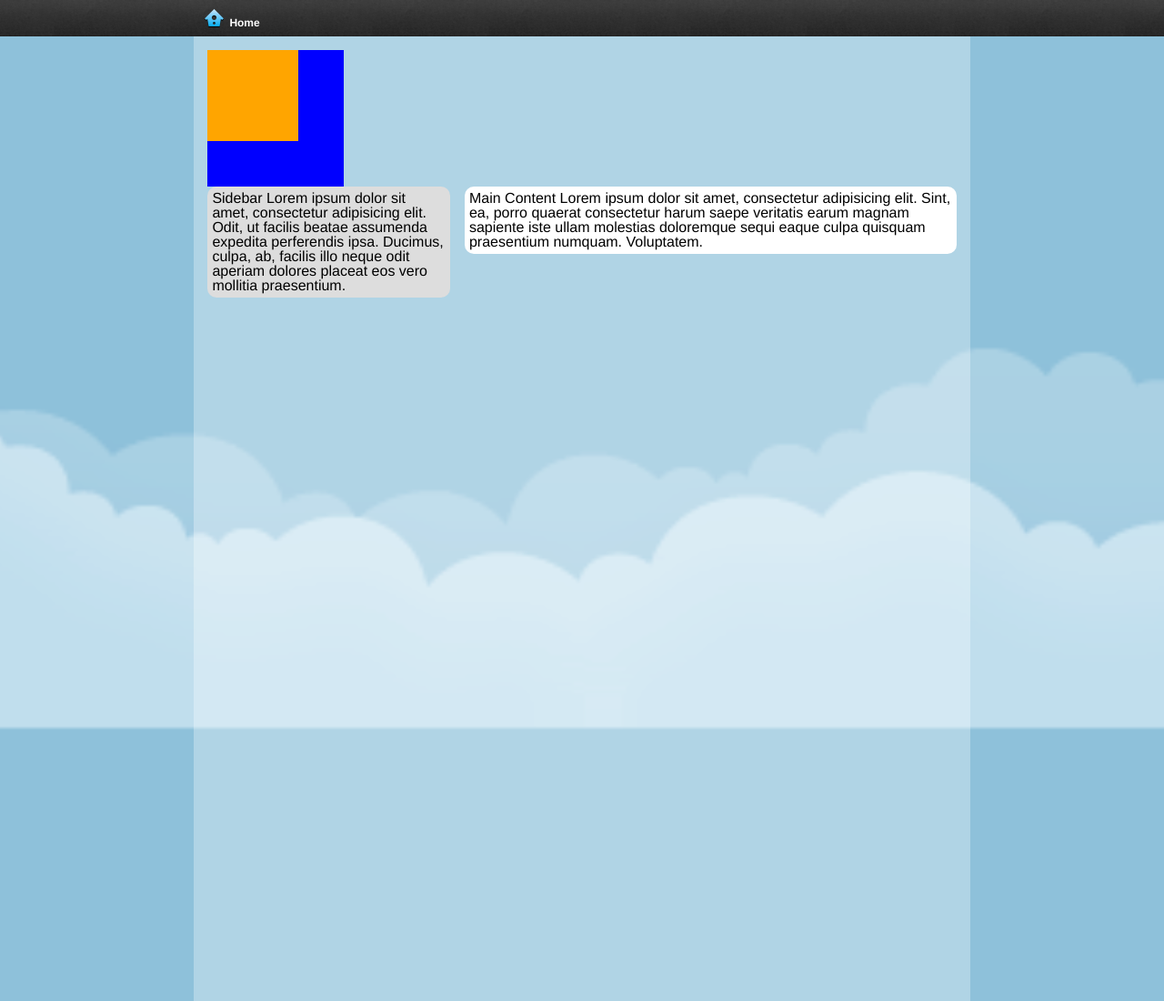
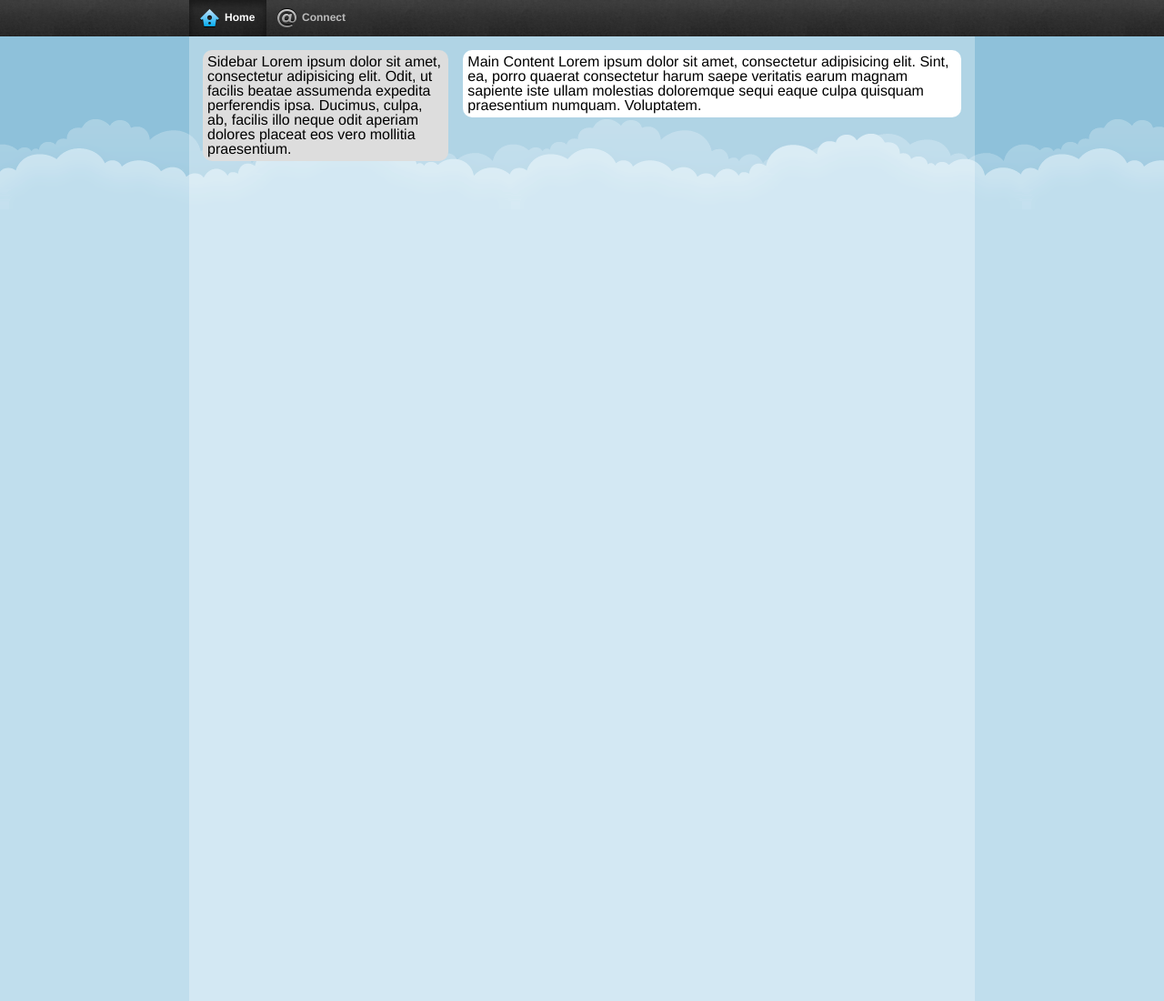
Before and after one commit to chewymeister/twitter-frontend-clone, a plain HTML site: page index.html in a window 1280 px wide. Shown: the top 1100 px of the page at 91% size. Drawn offline with nearby package versions, Linux system fonts and the light colour scheme.

Commit message:
added hover jquery to connect icon, bug: also changes color when hover over home button

```diff
--- a/css/style.css
+++ b/css/style.css
@@ -3,56 +3,43 @@
   display: table;
   clear: both;
 }
-
 *, *:after, *:before {
   -webkit-box-sizing: border-box;
   -moz-box-sizing: border-box;
   box-sizing: border-box;
 }
-
 [class*='col-'] {
   float: left;
   padding: 5px;
   border-radius: 10px;
 }
-
 [class*='col-']:last-of-type {
   margin-left: 2%;
 }
-
 .col-2-3 {
   background: white;
   width: 65.66%;
 }
-
 .col-1-3 {
   background: #DDDDDD;
   width: 32.33%;
 }
-
 body {
-  background: #C0DEED url('../images/bg.png') no-repeat fixed;
-  -webkit-background-size: cover;
-  -moz-background-size: cover;
-  -o-background-size: cover;
-  background-size: cover;
+  background: #C0DEED url('../images/bg.png') no-repeat 0 40px fixed;
   font-family: "Helvetica Neue",Arial,sans-serif;
 }
-
 a {
   cursor: auto;
+  display: inline-block;
 }
-
 .grid-pad {
   padding: 55px 15px 15px 15px;
   background-color: rgba(255,255,255,0.3);
 }
-
 .container {
-  width: 66.66%;
+  width: 67.5%;
   margin: 0 auto;
 }
-
 #nav-bar {
   background-color: black;
   background-image: url('../images/twitter_web_sprite_bgs.png');
@@ -63,66 +50,68 @@ a {
   width: 100%;
   height: 40px;
 }
-
 .button-box{
   height: 40px;
+  background-position: 0 -50px;
+  display: inline-block;
+  float: left;
 }
-
+.button-box a {
+  padding: 9px 7px 0 12px;
+  width: 100%;
+  height: 100%;
+  color: #BBB;
+}
+.button-box a:hover{
+  color:white;
+}
+#left-menu-box{
+  width: 350px;
+  height: 40px;
+}
 #content{
   height: 2000px;
 }
-
 .icon{
-  background-image:url('../images/twitter_web_sprite_icons.png');
+  background-image: url('../images/twitter_web_sprite_icons.png');
+  width: 21px;
+  height: 22px;
 }
-
 #home-button {
   width: 85px;
+  background-image: url('../images/twitter_web_sprite_bgs.png');
+  -webkit-box-shadow: inset 0 5px 10px rgba(0,0,0,0.5);
+  -moz-box-shadow: inset 0 5px 10px rgba(0,0,0,0.5);
+  -o-box-shadow: inset 0 5px 10px rgba(0,0,0,0.5);
+  box-shadow: inset 0 5px 10px rgba(0,0,0,0.5);
 }
-
+#home-button > a > span{
+  color: white;
+}
+#connect-button{
+  width: 99px;
+}
 .new-wrapper{
   width: 27px;
   height: 18px;
   float: left;
   margin: auto 0;
 }
-
-#box {
-  width: 150px;
-  height: 150px;
-  background-color: blue;
+.button-box a span {
+  vertical-align: top;
+  display : inline-block;
 }
-
-.profile{
-  width: 100px;
-  height: 100px;
-  background-color: red;
-}
-
-#box .profile{
-  background-color: orange;
-}
-
-nav li a {
-  display: block;
-  padding: 9px 12px 15px;
-  line-height: 1;
-  vertical-align: middle;
-}
-
-nav li a span {
-  display : inline-block;
-  /*margin: auto 0;*/
-  /*margin: -4px 6px 0 0;*/
-}
-
 .nav-home{
   background-position: 0 -110px;
-  width: 21px;
-  height: 22px;
 }
-
+.nav-connect{
+  background-position: -80px -50px;
+}
+.nav-connect.hover{
+  background-position: -80px -80px;
+}
 .icon-text{
   font-size: 12px;
   font-weight: bold;
+  margin-top: 4px;
 }
--- a/index.html
+++ b/index.html
@@ -5,11 +5,14 @@
   <title>Twitter Clone</title>
   <link rel="stylesheet" href="css/reset.css">
   <link rel="stylesheet" href="css/style.css">
+  <script src="http://ajax.googleapis.com/ajax/libs/jquery/1.10.2/jquery.min.js"></script>
 </head>
 <body>
 
   <header id="nav-bar" class="clear">
     <nav class="container">
+      <div id="left-menu-box" class="clear">
+
         <li id="home-button" class="button-box">
           <a href="/">
             <span class="new-wrapper">
@@ -18,13 +21,20 @@
             <span class="icon-text">Home</span>
           </a>
         </li>
+        <li id="connect-button" class="button-box">
+          <a href="/">
+            <span class="new-wrapper">
+              <div class="icon nav-connect"></div>
+            </span>
+            <span class="icon-text">Connect</span>
+          </a>
+        </li>
+
+      </div>
     </nav>
   </header>
   <div id="content" class="clear container grid grid-pad">
 
-    <div id="box">
-      <div class="profile"></div>
-    </div>
 
     <div class="col-1-3">
       Sidebar
@@ -36,5 +46,18 @@
       Lorem ipsum dolor sit amet, consectetur adipisicing elit. Sint, ea, porro quaerat consectetur harum saepe veritatis earum magnam sapiente iste ullam molestias doloremque sequi eaque culpa quisquam praesentium numquam. Voluptatem.
     </div>
   </div>
+
+  <script>
+
+    $(document).ready(function(){
+      $(".button-box a").hover(function(){
+        $(".nav-connect").addClass("hover");
+        },function() {
+        $(".nav-connect").removeClass("hover");
+      });
+    });
+
+  </script>
+
 </body>
 </html>
```
Lines whose indentation alone changed are shown as unchanged.
